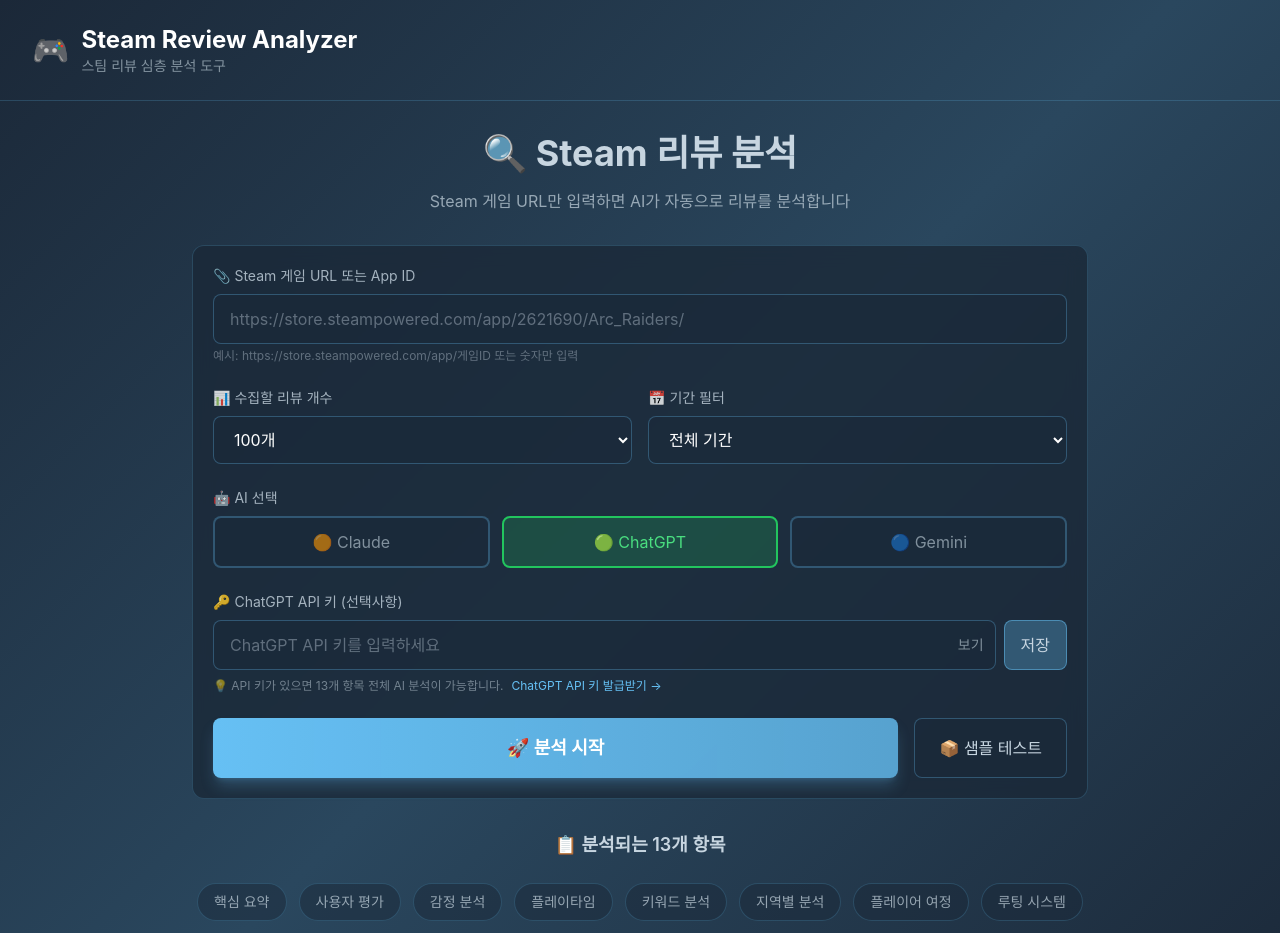
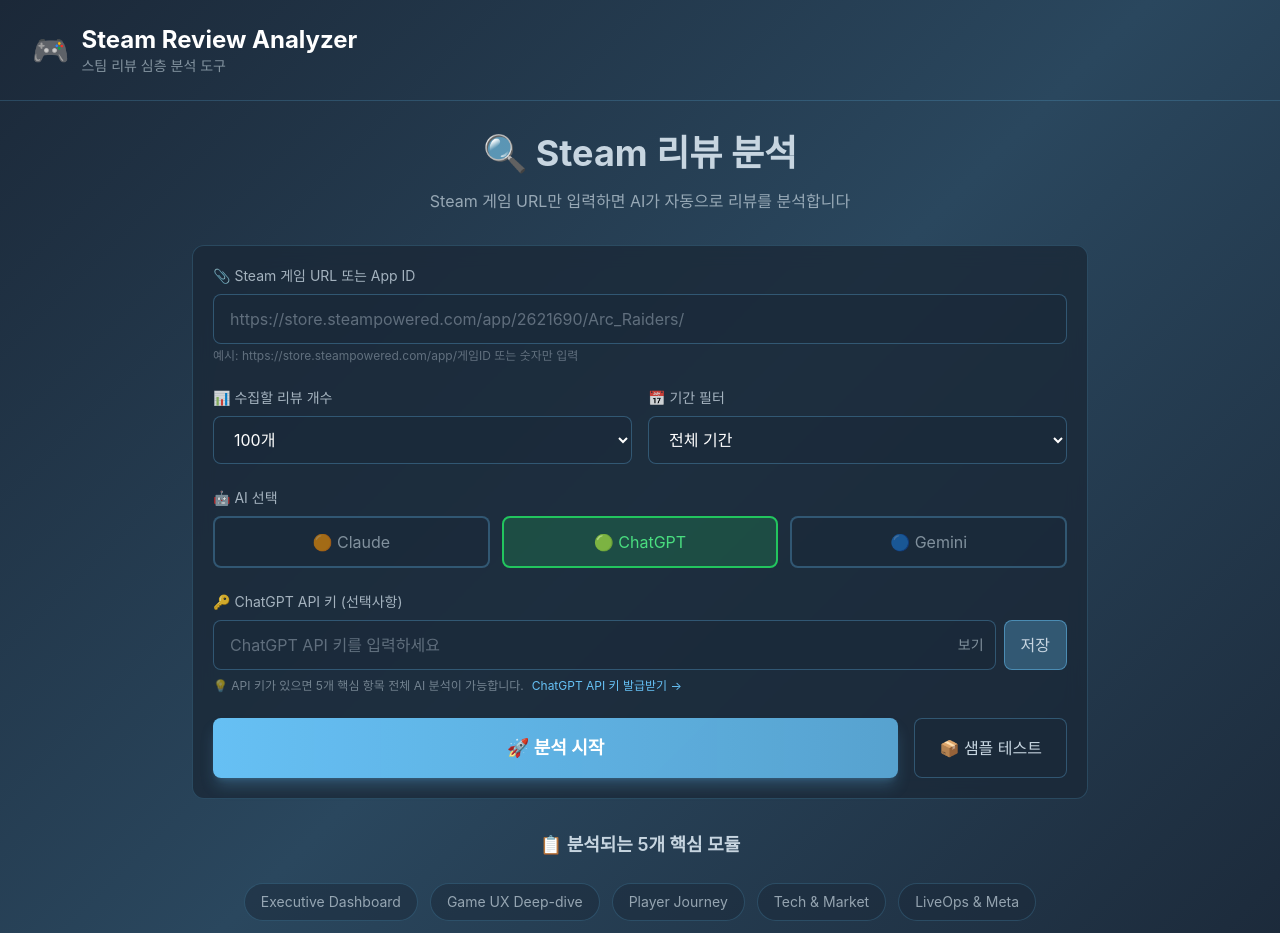
Before and after one commit to pigori-eng/steam-review-analyzer, a React (Vite) app in the folder frontend/: page / in a window 1280 px wide. Shown: the top 933 px of the page. Built offline with nearby package versions, Linux system fonts and the light colour scheme; a web font is replaced by a local one.

Commit message:
Update InputSection.tsx

```diff
--- a/frontend/src/components/InputSection.tsx
+++ b/frontend/src/components/InputSection.tsx
@@ -68,11 +68,13 @@
     }
   }
 
-  const analysisItems = [
-    '핵심 요약', '사용자 평가', '감정 분석', '플레이타임',
-    '키워드 분석', '지역별 분석', '플레이어 여정', '루팅 시스템',
-    '난이도 밸런스', '기술 이슈', '커뮤니티', '경쟁작 비교', '액션 아이템'
-  ]
+const analysisItems = [
+  'Executive Dashboard',
+  'Game UX Deep-dive',
+  'Player Journey',
+  'Tech & Market',
+  'LiveOps & Meta'
+]
 
   return (
     <div className="space-y-8">
@@ -210,7 +212,7 @@
             </button>
           </div>
           <p className="text-steam-light/50 text-xs mt-2">
-            💡 API 키가 있으면 13개 항목 전체 AI 분석이 가능합니다.
+            💡 API 키가 있으면 5개 핵심 항목 전체 AI 분석이 가능합니다.
             <a
               href={getProviderLink()}
               target="_blank"
@@ -246,7 +248,7 @@
 
       {/* 분석 항목 미리보기 */}
       <div className="text-center">
-        <h3 className="text-lg font-semibold mb-6">📋 분석되는 13개 항목</h3>
+        <h3 className="text-lg font-semibold mb-6">📋 분석되는 5개 핵심 모듈</h3>
         <div className="flex flex-wrap justify-center gap-3 max-w-4xl mx-auto">
           {analysisItems.map((item, index) => (
             <span
```
